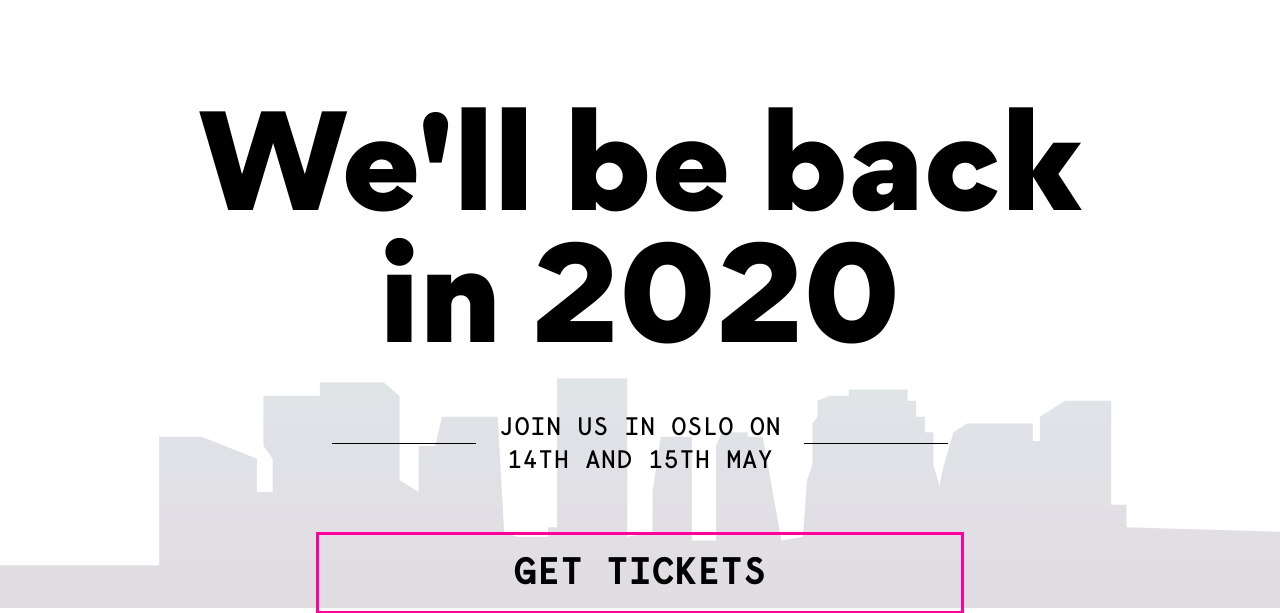
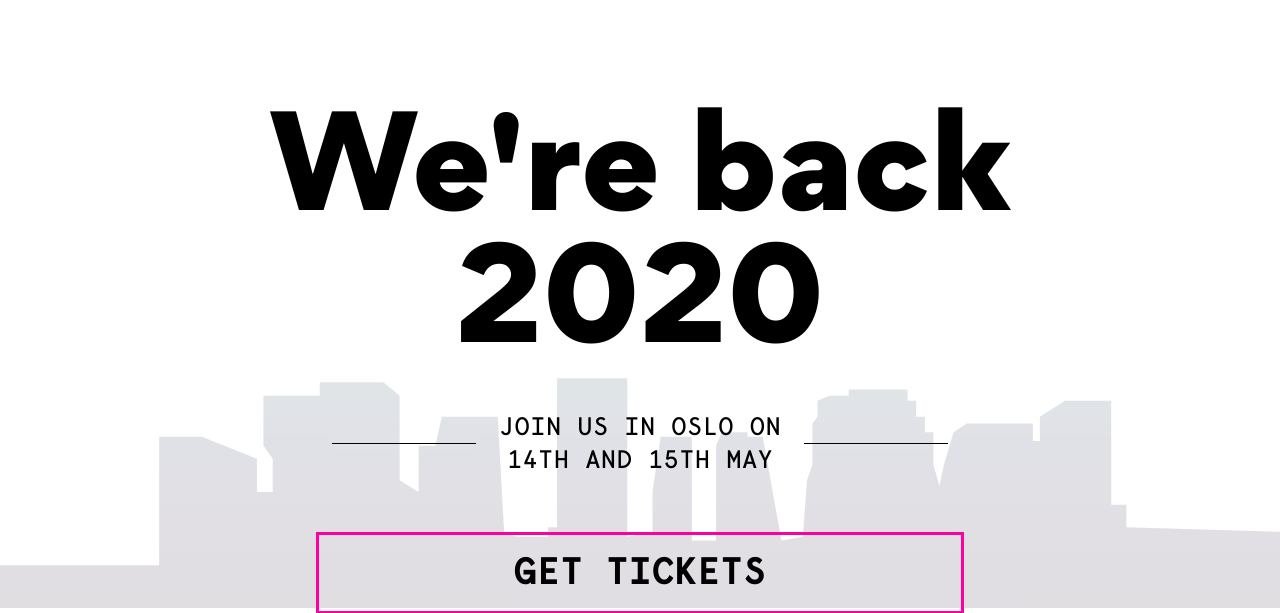
Before and after one commit to webrebels/web-rebels-2025, a website: page index.html in a window 1280 px wide. Shown: the part 192-805 px from the top of the page. Drawn offline with Linux system fonts and the light colour scheme; a small style sheet from the web is missing.

Commit message:
Change the landing page to say `We're back`

```diff
--- a/index.html
+++ b/index.html
@@ -82,7 +82,11 @@
     <main class="home">
       <p class="intro"><a href="/about">Web Rebels</a> is a non-profit community conference for anyone who loves developing applications and services using web technology. Two days, one track, 16 speakers.</p>
       <section class="hero">
-        <h1 class="index-title">We'll be back in 2020</h1>
+        <h1 class="index-title">
+          We're back
+          </br>
+          2020
+        </h1>
         <h2 class="index-subtitle subtitle"><span>Join us in Oslo on 14th and 15th May</span></h2>
         <a class="tickets button" href="https://ti.to/webrebels/2020" target="_blank">
           <h1>Get tickets</h1>
```
